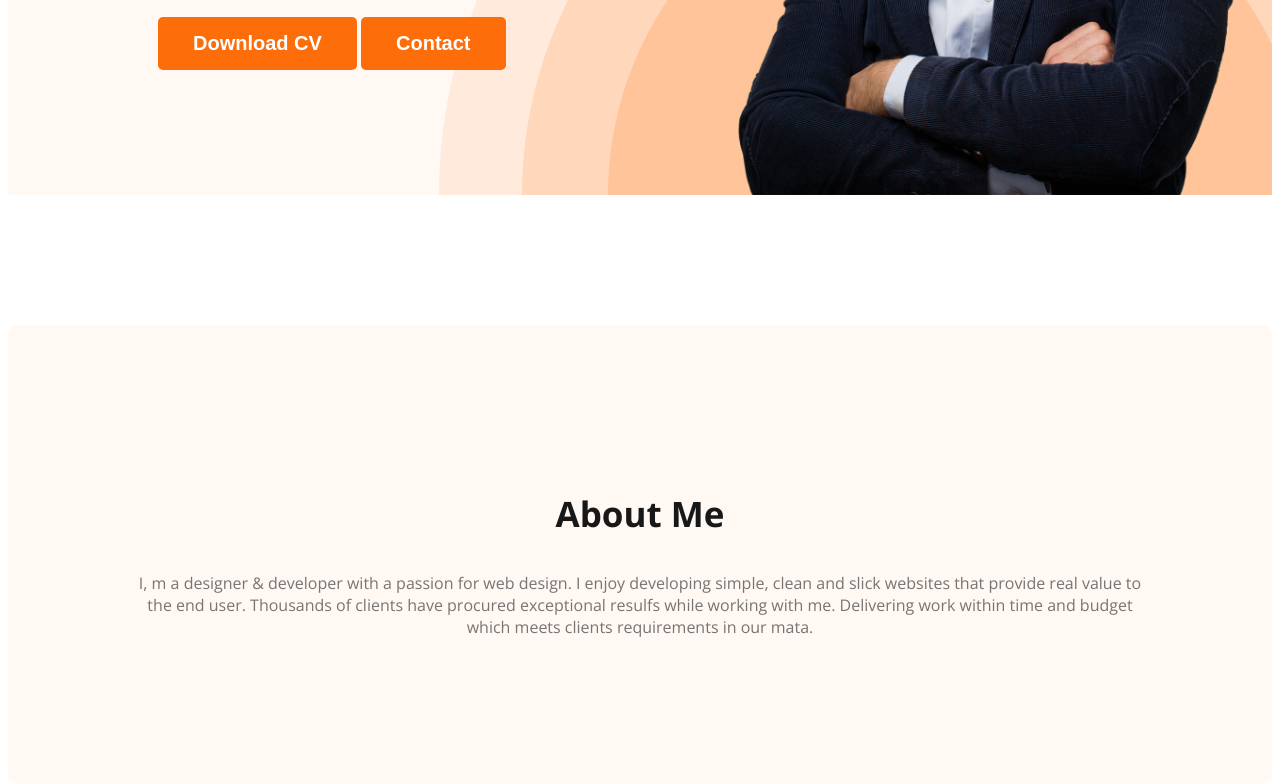
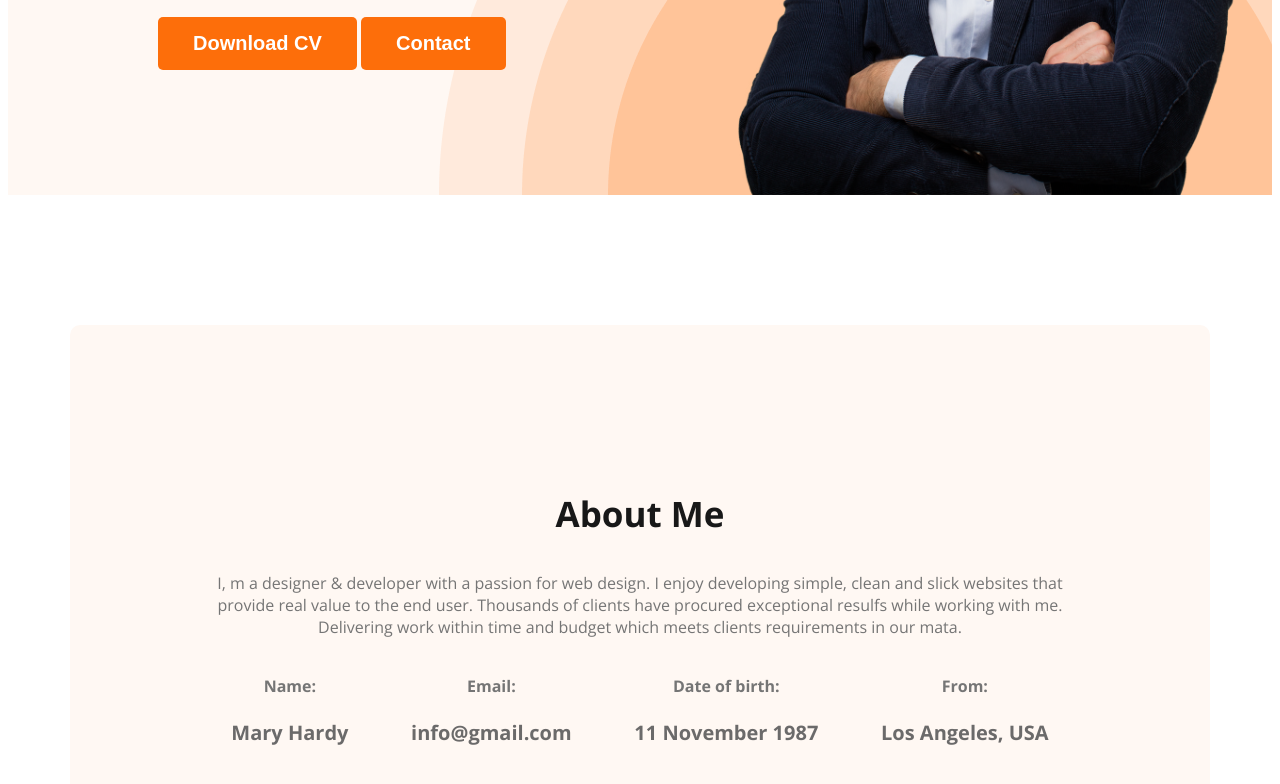
Before and after one commit to sultan435/my-webdeveloper-portfolio, a plain HTML site: page index.html in a window 1280 px wide. Shown: the part 644-1428 px from the top of the page. Drawn offline with nearby package versions, Linux system fonts and the light colour scheme.

Commit message:
added about info

```diff
--- a/index.html
+++ b/index.html
@@ -38,6 +38,25 @@
             <p class="section-discription">
                 I, m a designer & developer with a passion for web design. I enjoy developing simple, clean and slick websites that provide real value to the end user. Thousands of clients have procured exceptional resulfs while working with me. Delivering work within time and budget which meets clients requirements in our mata.
             </p>
+            <div class="about-info-container">
+                <!-- .about-info*4>h4.info-title+p.info-discription -->
+                <div class="about-info">
+                    <h4 class="info-title">Name:</h4>
+                    <p class="info-discription">Mary Hardy</p>
+                </div>
+                <div class="about-info">
+                    <h4 class="info-title">Email:</h4>
+                    <p class="info-discription">info@gmail.com</p>
+                </div>
+                <div class="about-info">
+                    <h4 class="info-title">Date of birth:</h4>
+                    <p class="info-discription">11 November 1987</p>
+                </div>
+                <div class="about-info">
+                    <h4 class="info-title">From:</h4>
+                    <p class="info-discription">Los Angeles, USA</p>
+                </div>
+            </div>
         </section>
 
     </main>
--- a/styles/portfolio.css
+++ b/styles/portfolio.css
@@ -106,6 +106,10 @@ nav a {
 
 /* main section */
 
+main{
+    max-width: 1140px;
+    margin: 0px auto;
+}
 /* about section */
 .about {
     padding: 130px;
@@ -113,3 +117,19 @@ nav a {
     background: #FFF8F3;
     margin: 130px 0;
 }
+.about-info-container{
+    display: flex;
+    justify-content: space-around;
+}
+.about-info{
+    text-align: center;
+}
+.info-title{
+    color: #757575;
+}
+
+.info-discription{
+    color: #6b6a6a;
+    font-size: 20px;
+    font-weight:bold;
+}
```
